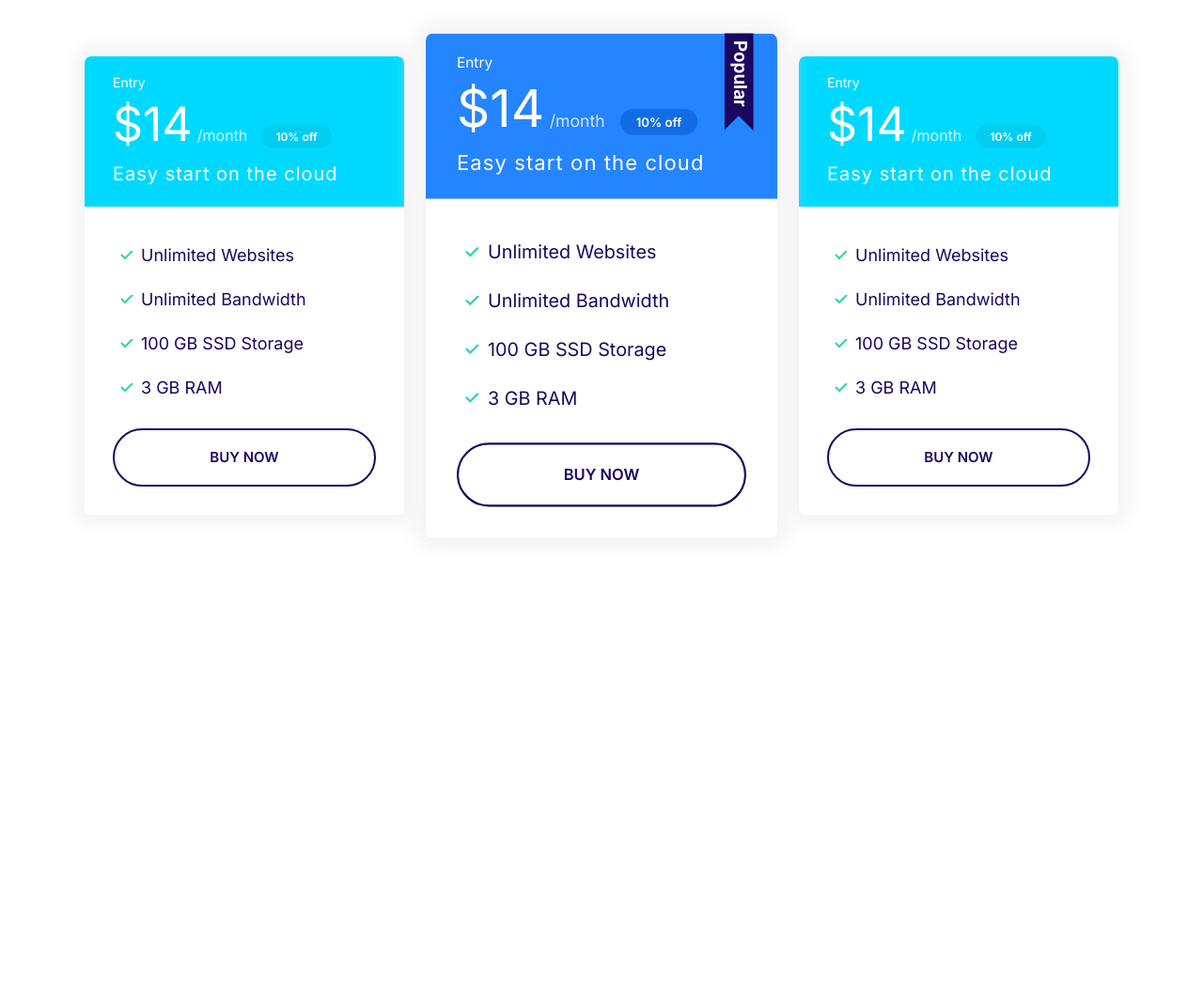
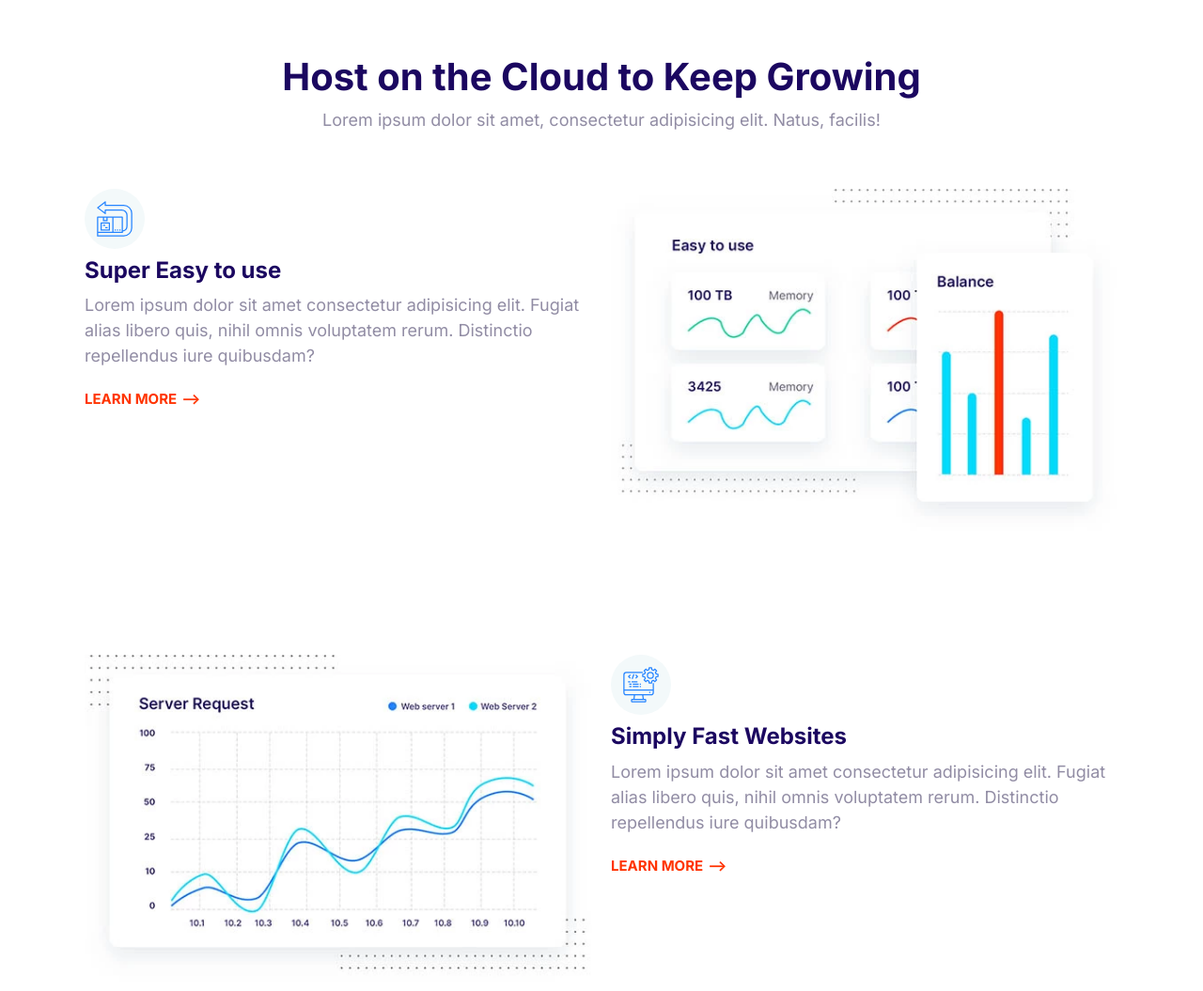
Before and after one commit to braahy97/braa-html-css-learning, a plain HTML site: page index.html in a window 1280 px wide. Shown: the top 1055 px of the page at 94% size. Before the commit the page ends 800 px from the top, so only its background shows below. Drawn offline with Linux system fonts and the light colour scheme.

Commit message:
styling feature block

```diff
--- a/css/style.css
+++ b/css/style.css
@@ -516,7 +516,7 @@ a {
 }
 
 
-.icon-container {
+.testimonial .icon-container {
     position: absolute;
     right: -32px;
     top: 3rem;
@@ -576,7 +576,7 @@ a {
         text-align: left;
     }
 
-    .grid--cols-2 {
+    .callout .grid--cols-2 {
         grid-template-columns: 1fr auto;
     }
 }
@@ -787,3 +787,28 @@ a {
 .block-plans .card {
     max-width: 500px;
 }
+
+/* features */
+
+.feature__heading {
+    margin: 1rem 0;
+}
+
+.feature {
+    gap: 4rem 2rem;
+    margin: 12rem 0;
+}
+
+.feature:first-of-type {
+    margin-top: 6rem;
+}
+
+.feature__image {
+    width: 100%;
+}
+
+@media screen and (min-width:768px) {
+    .feature:nth-of-type(even) .feature__content {
+        order: 2;
+    }
+}
--- a/index.html
+++ b/index.html
@@ -14,69 +14,87 @@
 </head>
 
 <body>
-    <section class="container block block-plans">
-        <div class="grid grid--cols-3">
-            <div class="plan">
-                <div class="card card--secondary">
-                    <header class="card__header">
-                        <h3 class="plan__name">Entry</h3>
-                        <span class="plan__price">$14</span>
-                        <span class="plan__billing-cycle">/month</span>
-                        <span class="badge badge--secondary badge--small">10% off</span>
-                        <span class="plan__description">Easy start on the cloud</span>
-                    </header>
-                    <div class="card__body">
-                        <ul class="list list--tick">
-                            <li class="list__item">Unlimited Websites</li>
-                            <li class="list__item">Unlimited Bandwidth</li>
-                            <li class="list__item">100 GB SSD Storage </li>
-                            <li class="list__item">3 GB RAM</li>
-                        </ul>
-                        <button class="btn btn--outline btn--block">buy now</button>
-                    </div>
-                </div>
+    <section class="block container">
+        <header class="block__header">
+            <h2 class="block__heading">Host on the Cloud to Keep Growing</h2>
+            <p>Lorem ipsum dolor sit amet, consectetur adipisicing elit. Natus, facilis!</p>
+        </header>
+        <article class="grid grid--cols-2 feature">
+            <div class="feature__content">
+                <span class="icon-container">
+                    <svg class="icon icon--primary">
+                        <use xlink:href="/css/images/sprite.svg#easy"></use>
+                    </svg>
+                </span>
+                <h3 class="feature__heading">Super Easy to use</h3>
+                <p>Lorem ipsum dolor sit amet consectetur adipisicing elit. Fugiat alias libero quis, nihil omnis
+                    voluptatem
+                    rerum. Distinctio repellendus iure quibusdam?</p>
+                <a href="#" class="link-arrow">learn more</a>
             </div>
-            <div class="plan plan--popular">
-                <div class="card card--primary">
-                    <header class="card__header">
-                        <h3 class="plan__name">Entry</h3>
-                        <span class="plan__price">$14</span>
-                        <span class="plan__billing-cycle">/month</span>
-                        <span class="badge badge--primary badge--small">10% off</span>
-                        <span class="plan__description">Easy start on the cloud</span>
-                    </header>
-                    <div class="card__body">
-                        <ul class="list list--tick">
-                            <li class="list__item">Unlimited Websites</li>
-                            <li class="list__item">Unlimited Bandwidth</li>
-                            <li class="list__item">100 GB SSD Storage </li>
-                            <li class="list__item">3 GB RAM</li>
-                        </ul>
-                        <button class="btn btn--outline btn--block">buy now</button>
-                    </div>
-                </div>
+            <picture>
+                <source type="image/webp" srcset="/css/images/easy.webp 1x, /css/images/easy@2x.webp 2x">
+                <source type="image/jpg" srcset="/css/images/easy.jpg 1x, /css/images/easy@2x.jpg 2x">
+                <img class="feature__image" src="/css/Images/easy@2x.jpg" alt="">
+            </picture>
+        </article>
+        <article class="grid grid--cols-2 feature">
+            <div class="feature__content">
+                <span class="icon-container">
+                    <svg class="icon icon--primary">
+                        <use xlink:href="/css/images/sprite.svg#computer"></use>
+                    </svg>
+                </span>
+                <h3 class="feature__heading">Simply Fast Websites</h3>
+                <p>Lorem ipsum dolor sit amet consectetur adipisicing elit. Fugiat alias libero quis, nihil omnis
+                    voluptatem
+                    rerum. Distinctio repellendus iure quibusdam?</p>
+                <a href="#" class="link-arrow">learn more</a>
             </div>
-            <div class="plan">
-                <div class="card card--secondary">
-                    <header class="card__header">
-                        <h3 class="plan__name">Entry</h3>
-                        <span class="plan__price">$14</span>
-                        <span class="plan__billing-cycle">/month</span>
-                        <span class="badge badge--secondary badge--small">10% off</span>
-                        <span class="plan__description">Easy start on the cloud</span>
-                    </header>
-                    <div class="card__body">
-                        <ul class="list list--tick">
-                            <li class="list__item">Unlimited Websites</li>
-                            <li class="list__item">Unlimited Bandwidth</li>
-                            <li class="list__item">100 GB SSD Storage </li>
-                            <li class="list__item">3 GB RAM</li>
-                        </ul>
-                        <button class="btn btn--outline btn--block">buy now</button>
-                    </div>
-                </div>
+            <picture>
+                <source type="image/webp" srcset="/css/images/fast.webp 1x, /css/images/fast@2x.webp 2x">
+                <source type="image/jpg" srcset="/css/images/fast.jpg 1x, /css/images/fast@2x.jpg 2x">
+                <img class="feature__image" src="/css/Images/fast@2x.jpg" alt="">
+            </picture>
+        </article>
+        <article class="grid grid--cols-2 feature">
+            <div class="feature__content">
+                <span class="icon-container">
+                    <svg class="icon icon--primary">
+                        <use xlink:href="/css/images/sprite.svg#wordpress"></use>
+                    </svg>
+                </span>
+                <h3 class="feature__heading">Wordpress Made Easy</h3>
+                <p>Lorem ipsum dolor sit amet consectetur adipisicing elit. Fugiat alias libero quis, nihil omnis
+                    voluptatem
+                    rerum. Distinctio repellendus iure quibusdam?</p>
+                <a href="#" class="link-arrow">learn more</a>
             </div>
-        </div>
+            <picture>
+                <source type="image/webp" srcset="/css/images/wordpress.webp 1x, /css/images/wordpress@2x.webp 2x">
+                <source type="image/jpg" srcset="/css/images/wordpress.jpg 1x, /css/images/wordpress@2x.jpg 2x">
+                <img class="feature__image" src="/css/Images/wordpress@2x.jpg" alt="">
+            </picture>
+        </article>
+        <article class="grid grid--cols-2 feature">
+            <div class="feature__content">
+                <span class="icon-container">
+                    <svg class="icon icon--primary">
+                        <use xlink:href="/css/images/sprite.svg#easy"></use>
+                    </svg>
+                </span>
+                <h3 class="feature__heading">24/7 Expert Support</h3>
+                <p>Lorem ipsum dolor sit amet consectetur adipisicing elit. Fugiat alias libero quis, nihil omnis
+                    voluptatem
+                    rerum. Distinctio repellendus iure quibusdam?</p>
+                <a href="#" class="link-arrow">learn more</a>
+            </div>
+            <picture>
+                <source type="image/webp" srcset="/css/images/support.webp 1x, /css/images/support@2x.webp 2x">
+                <source type="image/jpg" srcset="/css/images/support.jpg 1x, /css/images/support@2x.jpg 2x">
+                <img class="feature__image" src="/css/Images/support@2x.jpg" alt="">
+            </picture>
+        </article>
     </section>
     <script src="/js/main.js"></script>
 </body>
```
Also changed, not shown: css/components/features.html (added, +82 -0 lines), css/Images/easy.jpg (added), css/Images/easy.webp (added), css/Images/easy@2x.jpg (added), css/Images/easy@2x.webp (added), css/Images/fast.jpg (added), css/Images/fast.webp (added), css/Images/fast@2x.jpg (added), css/Images/fast@2x.webp (added), css/Images/support.jpg (added), css/Images/support.webp (added), css/Images/support@2x.jpg (added), css/Images/support@2x.webp (added), css/Images/wordpress.jpg (added), 3 more files.
